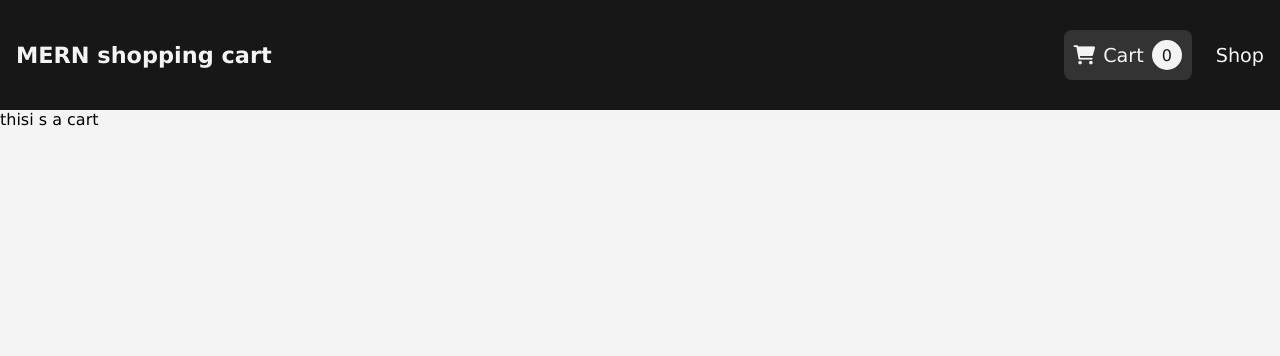
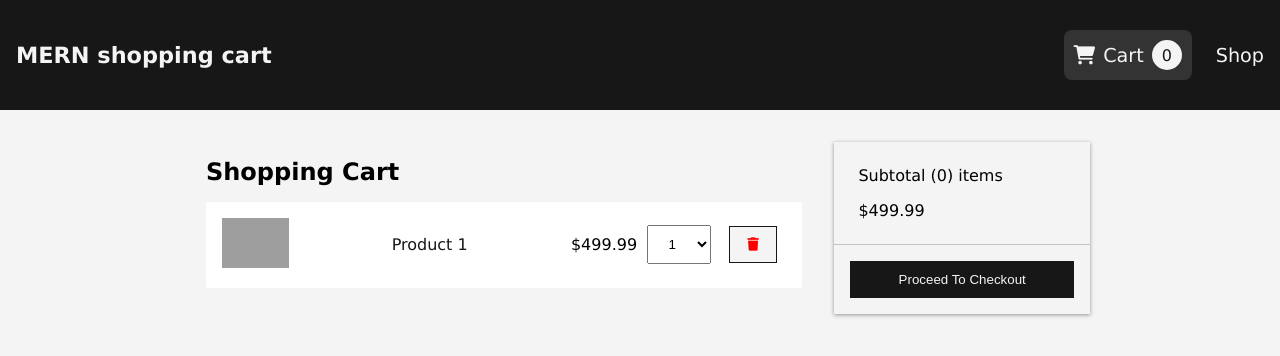
Before and after one commit to lukas-anci/eshop, a React (Create React App) app in the folder frontend/: page /cart in a window 1280 px wide. Shown: the top 356 px of the page. Built offline with nearby package versions, Linux system fonts and the light colour scheme; grey boxes are pictures that could not be loaded.

Commit message:
styling done for cartpage and cartitem

```diff
--- /dev/null
+++ b/frontend/src/components/CartItem.css
@@ -0,0 +1,65 @@
+.cartitem {
+  width: 100%;
+  padding: 1rem;
+  margin-bottom: 8px;
+  display: grid;
+  grid-template-columns: 1fr 4fr 1fr 1fr 1fr;
+  gap: 8px;
+  background: #fff;
+  border-radius: 2px;
+  place-items: center;
+}
+
+.cartitem__name {
+  text-decoration: none;
+  color: #171717;
+}
+.cartitem__name:hover {
+  color: #dd219e;
+}
+
+.cartitem__select {
+  padding: 10px 17px;
+}
+
+.cartitem__deleteBtn {
+  padding: 10px 17px;
+  color: red;
+  background: #f4f4f4;
+  border: 1px solid #171717;
+  cursor: pointer;
+  transition: all 0.3s ease-out;
+}
+
+.cartitem__deleteBtn:hover,
+.cartitem__deleteBtn:focus,
+.cartitem__deleteBtn:active {
+  background: #171717;
+  transform: scale(1.2);
+}
+
+@media (max-width: 700px) {
+  .cartitem__name {
+    font-size: 0.8rem;
+  }
+  .cartitem__select,
+  .cartitem__deleteBtn {
+    padding: 8px 13px;
+  }
+  .cartitem__price {
+    font-size: 0.8rem;
+  }
+}
+
+@media (max-width: 500px) {
+  .cartitem__name {
+    font-size: 0.6rem;
+  }
+  .cartitem__select,
+  .cartitem__deleteBtn {
+    padding: 5px 8px;
+  }
+  .cartitem__price {
+    font-size: 0.6rem;
+  }
+}
--- /dev/null
+++ b/frontend/src/components/CartItem.jsx
@@ -0,0 +1,30 @@
+import './CartItem.css';
+import { Link } from 'react-router-dom';
+const CartItem = () => {
+  return (
+    <div className="cartitem">
+      <div className="cartitem__image">
+        <img
+          src="https://images.unsplash.com/photo-1606813907291-d86efa9b94db?ixid=MXwxMjA3fDB8MHxwaG90by1wYWdlfHx8fGVufDB8fHw%3D&ixlib=rb-1.2.1&auto=format&fit=crop&w=1352&q=80"
+          alt="prod name"
+        />
+      </div>
+      <Link to={`/product/${111}`} className="cartitem__name">
+        <p>Product 1</p>
+      </Link>
+      <p className="cartitem__price">$499.99</p>
+      <select className="cartitem__select">
+        <option value="1">1</option>
+        <option value="2">2</option>
+        <option value="3">3</option>
+        <option value="4">4</option>
+      </select>
+
+      <button className="cartitem__deleteBtn">
+        <i className="fas fa-trash"></i>
+      </button>
+    </div>
+  );
+};
+
+export default CartItem;
--- a/frontend/src/screens/CartScreen.css
+++ b/frontend/src/screens/CartScreen.css
@@ -0,0 +1,67 @@
+.cartscreen {
+  display: flex;
+  max-width: 1300px;
+  margin: 2rem auto;
+}
+
+.cartscreen h2 {
+  margin-bottom: 1rem;
+}
+
+.cartscreen__left {
+  flex: 0.7;
+  margin-right: 1rem;
+  background-color: transparent;
+  padding: 1rem;
+}
+
+.cartscreen__right {
+  flex: 0.3;
+  background-image: #fff;
+  box-shadow: 0 1px 4px rgba(0, 0, 0, 0.4);
+  height: fit-content;
+}
+
+.cartscreen__right div {
+  border-bottom: 1px solid rgba(0, 0, 0, 0.2);
+  padding: 1rem;
+}
+.cartscreen__right div:last-child {
+  border: none;
+}
+.cartscreen__info p {
+  padding: 8px;
+}
+
+.cartscreen__right div button {
+  padding: 10px 17px;
+  width: 100%;
+  background: #171717;
+  color: #f4f4f4;
+  border: 1px solid #171717;
+  cursor: pointer;
+}
+
+.cartscreen__right div button:hover {
+  opacity: 0.9;
+}
+
+@media (max-width: 1320px) {
+  .cartscreen {
+    max-width: 900px;
+  }
+}
+
+@media (max-width: 960px) {
+  .cartscreen {
+    max-width: 800px;
+    flex-direction: column;
+  }
+
+  .cartscreen__left {
+    margin: 0;
+  }
+  .cartscreen__right {
+    margin: 1rem;
+  }
+}
--- a/frontend/src/screens/CartScreen.jsx
+++ b/frontend/src/screens/CartScreen.jsx
@@ -1,7 +1,25 @@
 import './CartScreen.css';
+import CartItem from './../components/CartItem';
 
 const CartScreen = () => {
-  return <div>thisi s a cart</div>;
+  return (
+    <div className="cartscreen">
+      <div className="cartscreen__left">
+        <h2>Shopping Cart</h2>
+
+        <CartItem />
+      </div>
+      <div className="cartscreen__right">
+        <div className="cartscreen__info">
+          <p>Subtotal (0) items</p>
+          <p>$499.99</p>
+        </div>
+        <div>
+          <button>Proceed To Checkout</button>
+        </div>
+      </div>
+    </div>
+  );
 };
 
 export default CartScreen;
```
